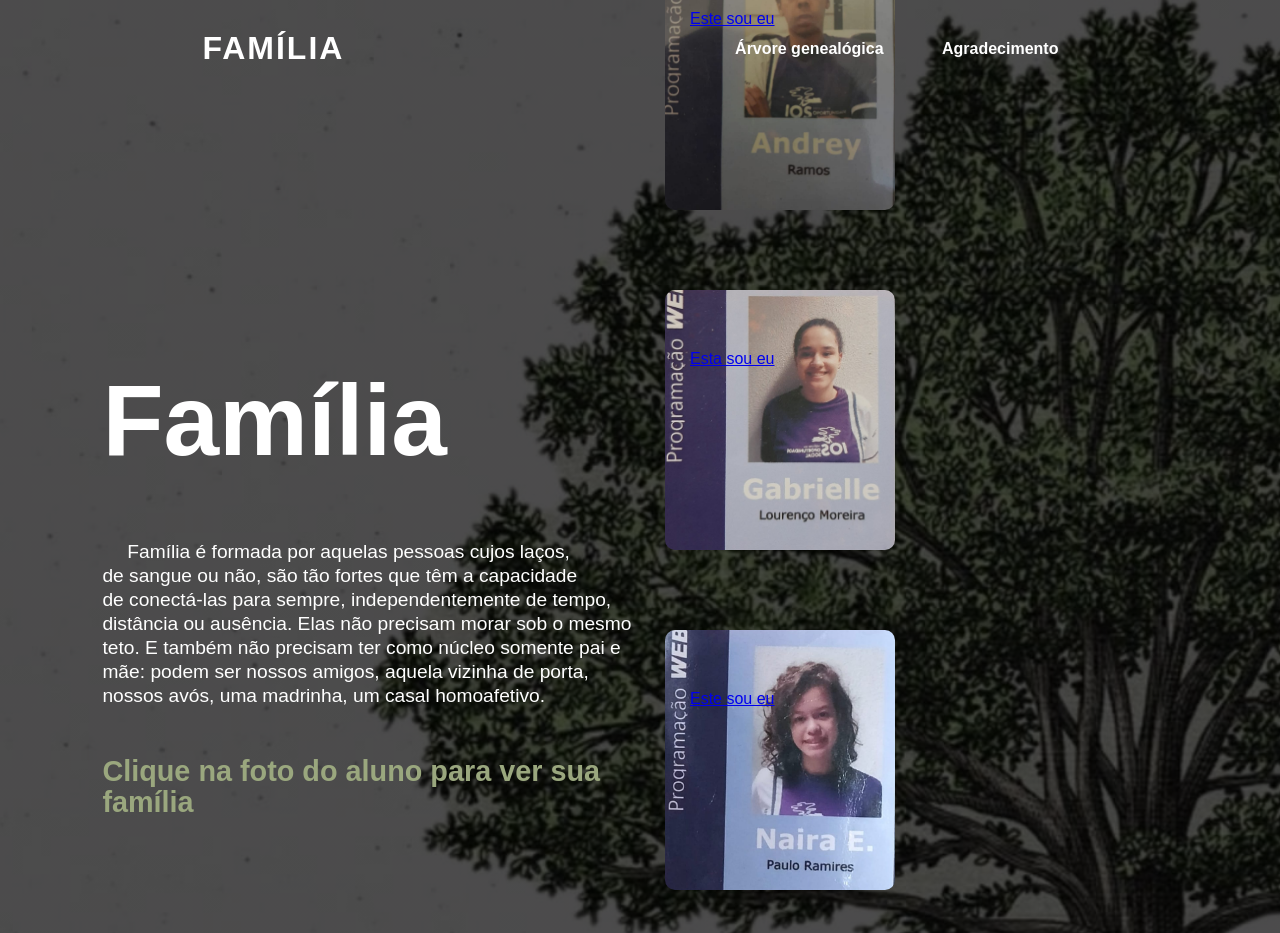
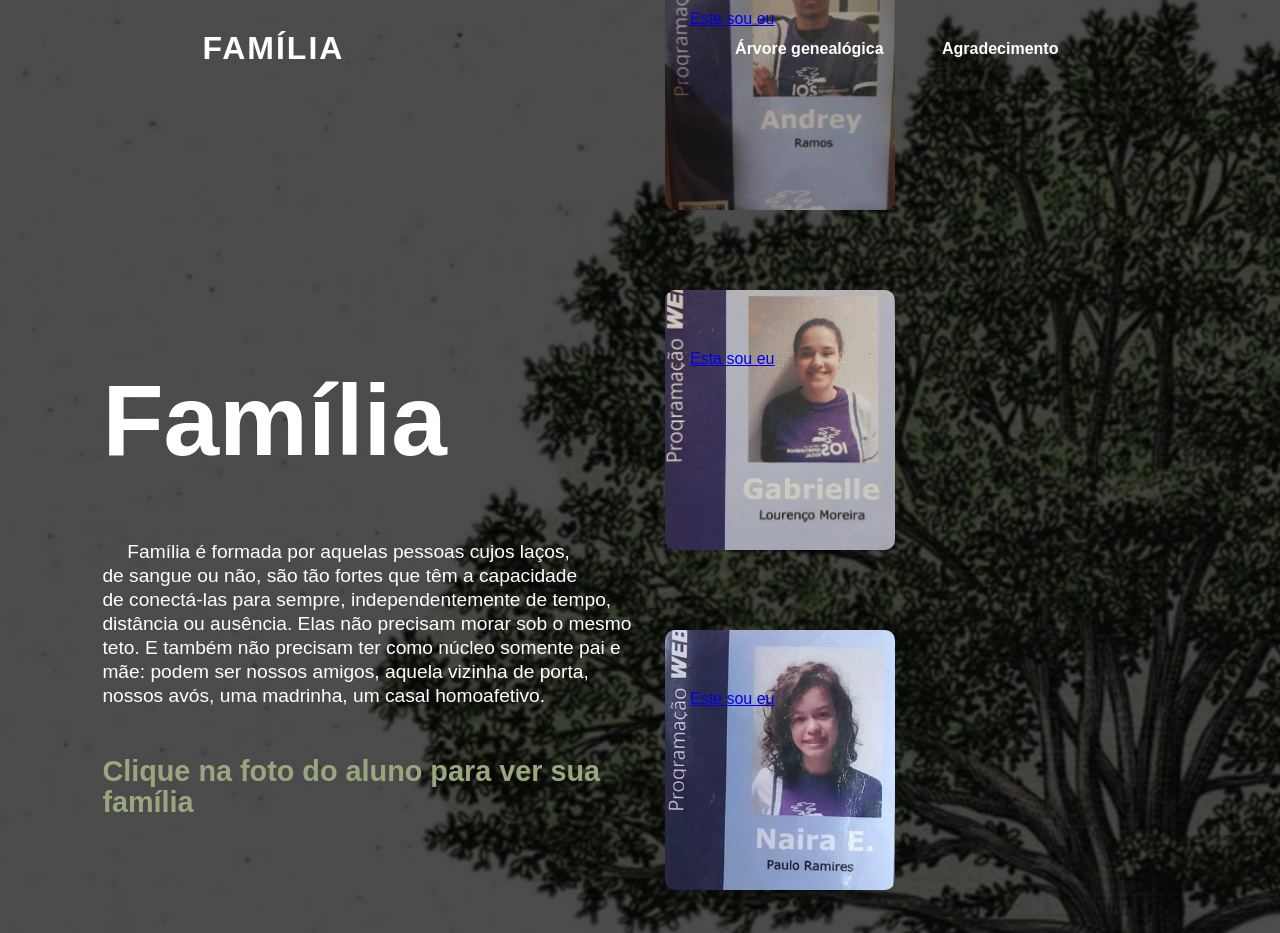
Before and after one commit to drey009/familiesproject, a plain HTML site: page index.html in a window 1280 px wide. Shown: the top 933 px of the page. Drawn offline with Linux system fonts and the light colour scheme.

Commit message:
Update style.css

```diff
--- a/style.css
+++ b/style.css
@@ -123,7 +123,7 @@ span{
     transition: transform 0.5;
 }
 .card1{
-    background-image: url("img/andrey.jpg");
+    background-image: url("img/andrey.jpeg");
 
 }
 .card2{
```
